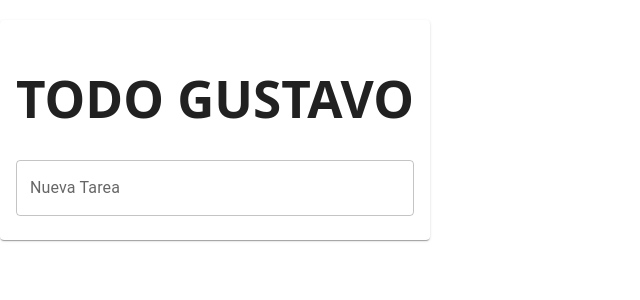
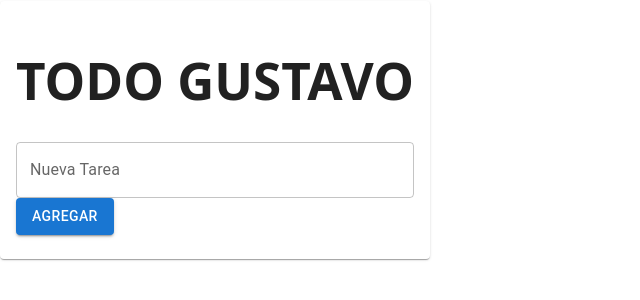
Before and after one commit to GusBauAr/TODO_BY_GUSTAVO, a React (Vite) app: page / in a window 1280 px wide. Shown: the part 270-570 px from the top of the page, without its empty margins (0-640 px from the left). Built offline with nearby package versions, Linux system fonts and the light colour scheme.

Commit message:
creating a Button AGREGAR

```diff
--- a/src/TodoGustavo.jsx
+++ b/src/TodoGustavo.jsx
@@ -1,5 +1,5 @@
 import React, { useState } from 'react';
-import { TextField, Card, CardContent } from '@mui/material';
+import { TextField, Card, CardContent,Button } from '@mui/material';
 import { Delete } from '@mui/icons-material';
 
 //se instalo las dependencias de MUI
@@ -10,13 +10,22 @@ const TodoList = () => {
 
   const [task, setTask] = useState('');
 
+  const addTask = () => {
+    if (task.trim() !== '') { //ELIMINA ESPACIO EN BLANCO
+      setTasks([...tasks, task]);//Se agrega nueva tarea
+      setTask('');
+    }
+  };
 
+// CardContent: Agrupa el contenido
+//onChange={(e) => setTask(e.target.value)}: Cuendo escribes se actualiza el estado.
+//onClick={addTask}: Al hacer clic ejecuta la función addTask.
 
   return (
-    <Card sx={{ }}>
+    <Card>
       <CardContent>
         <h1>TODO GUSTAVO</h1>
-        <div style={{  }}>
+        <div>
           <TextField
             label="Nueva Tarea"
             variant="outlined"
@@ -24,9 +33,8 @@ const TodoList = () => {
             value={task}
             onChange={(e) => setTask(e.target.value)}
           />
-
+          <Button variant="contained" onClick={addTask}> AGREGAR </Button>
         </div>
-
       </CardContent>
 
     </Card>
```
